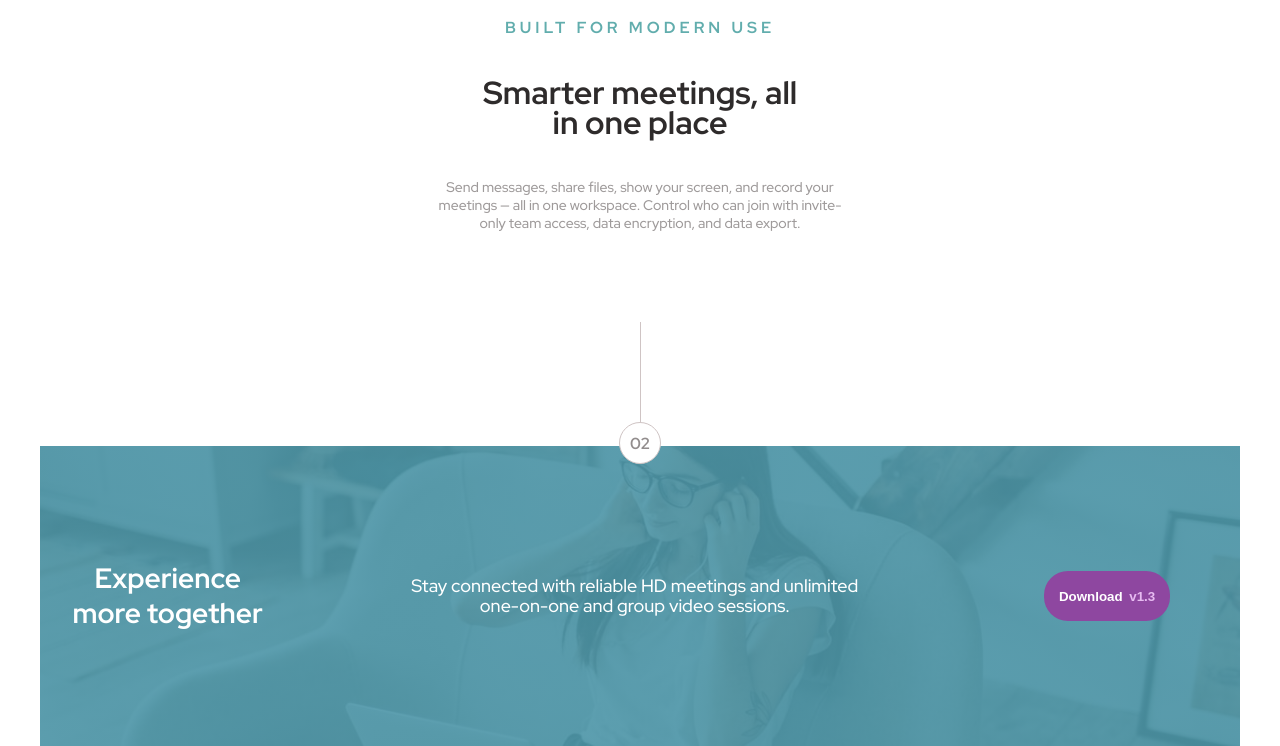
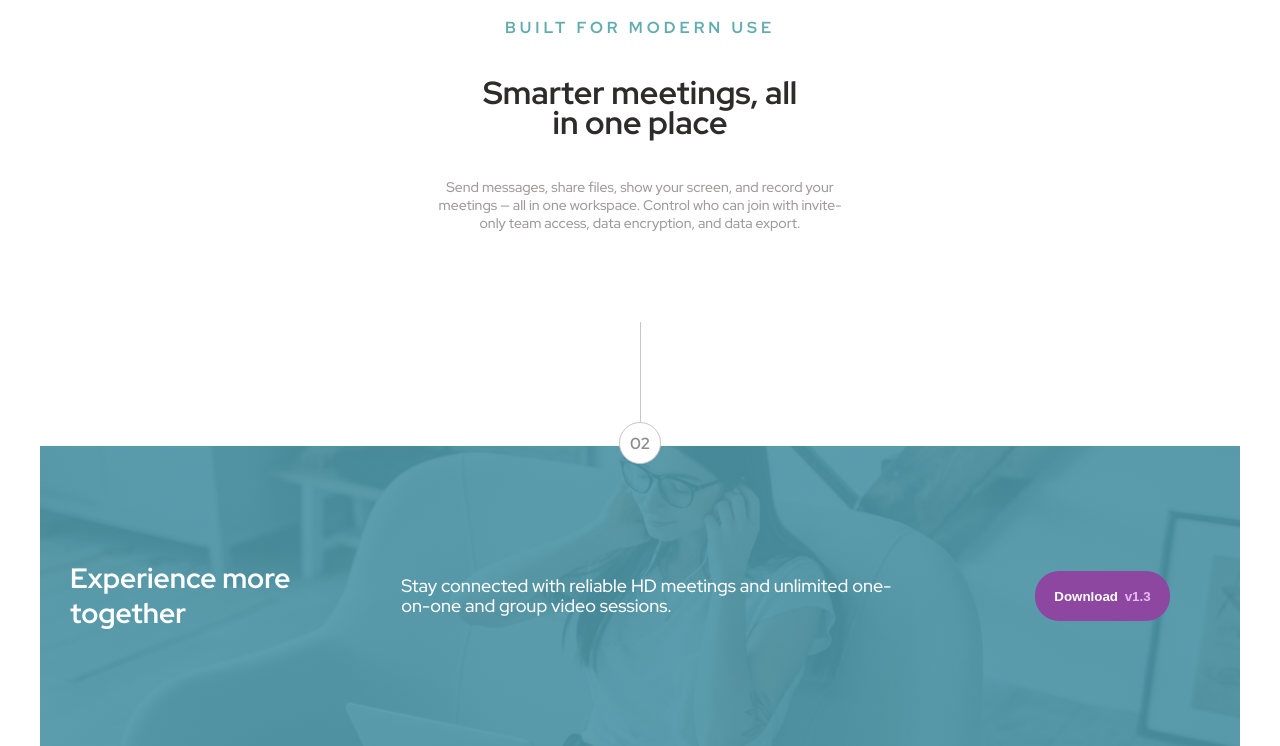
Before and after one commit to JCrotzer/meet-landing-page, a plain HTML site: page index.html in a window 1280 px wide. Shown: the part 1006-1752 px from the top of the page. Drawn offline with Linux system fonts and the light colour scheme.

Commit message:
updated css

```diff
--- a/css/style.css
+++ b/css/style.css
@@ -357,19 +357,21 @@ footer p {
         width: 1200px;
         height: 300px;
         display: flex;
-        flex-direction: row;
-        justify-content: start;
+        flex-flow: row nowrap;
+        justify-content: space-evenly;
         align-items: center;
     }
 
     footer h2 {
         font-size: 28px;
-        margin: 50px 20px;
+        margin: 50px 50px 50px 30px;
+        text-align: left;
     }
 
     footer p {
         font-size: 18px;
-        margin: 50px 100px;
+        margin: 50px 50px;
+        text-align: left;
     }
 
     .download2 {
```
